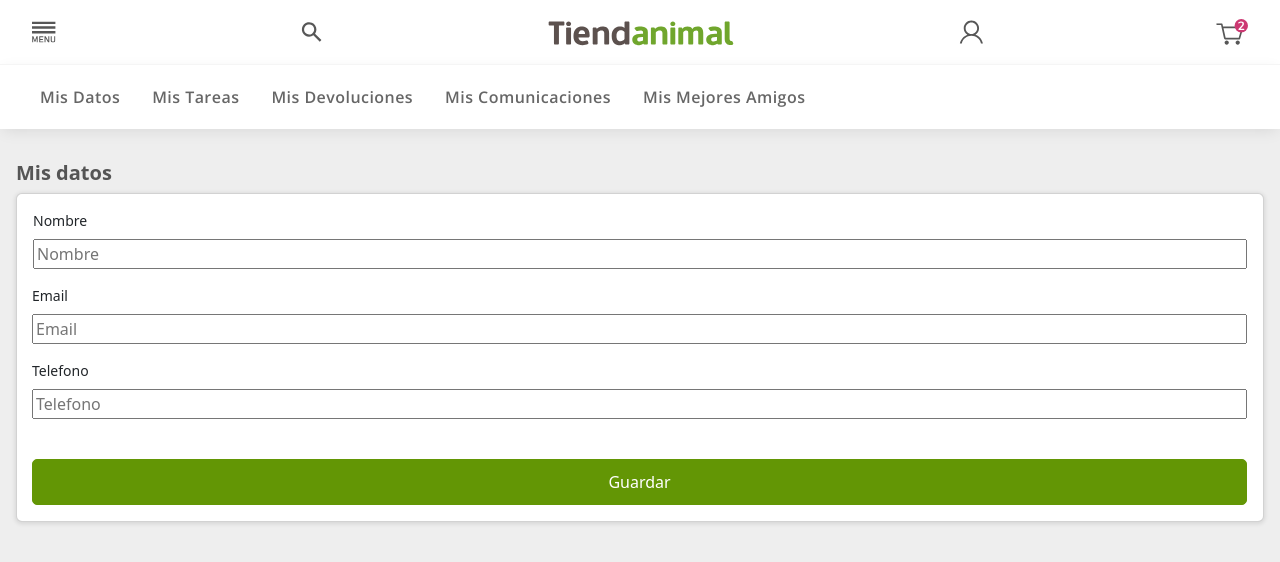
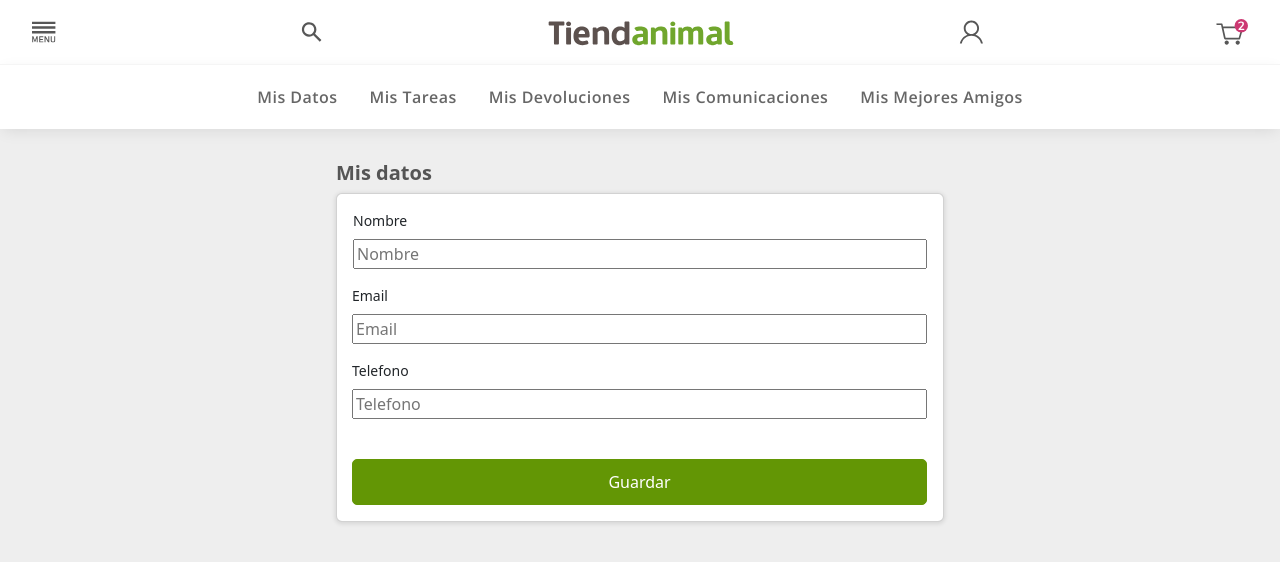
Before and after one commit to nicogambolati/iskaypet-challenges, a React (Create React App) app: page /datos in a window 1280 px wide. Shown: the top 562 px of the page. Built offline with nearby package versions, Linux system fonts and the light colour scheme.

Commit message:
fixes minor styling errors

```diff
--- a/src/App.scss
+++ b/src/App.scss
@@ -1,7 +1,6 @@
-
-/* $primary: #639605; */
-/* $dark-grey: #F5F5F5; */
 @import url('https://fonts.googleapis.com/css2?family=Open+Sans:wght@300;400;600&display=swap');
+@import "bootstrap/scss/mixins/breakpoints";
+@import "~bootstrap/scss/bootstrap";
 
 @font-face {
   font-family: 'Open Sans';
@@ -11,31 +10,38 @@
   /* Add the font files for different weights if needed */
 }
 
+$primary: #639605;
+$white: #FFFFFF;
+$dark-grey: #575757;
+$font-color: #555555;
+$grey1: #F5F5F5;
+$grey2: #EEEEEE;
+$grey3: #B3B3B3;
+
 body {
-  background-color: #EEEEEE !important;
+  background-color: $grey2 !important;
   font-family: 'Open Sans', sans-serif;
 }
-
 
 .App {
   text-align: center;
 
   header {
-    background-color: #FFFFFF;
+    background-color: $white;
 
     button {
-      color: #575757;
+      color: $dark-grey;
       margin-right: 0;
     }
 
     button svg {
-      color: #575757;
+      color: $dark-grey;
     }
   }
 
   h3 {
     font-size: 20px;
-    color: #555555;
+    color: $font-color;
     font-weight: 700;
   }
 }
@@ -75,12 +81,24 @@ body {
   }
 }
 
+.btn.btn-primary {
+  background-color: $primary;
+  border-color: $primary;
+}
+
+.btn.btn-secondary {
+  background-color: $white;
+  border: none;
+  color: $grey3;
+}
+
 .wrapper-component {
   padding: 32px 16px 16px;
 
-  /*TO DO: Responsive in desktop */
-  /* width: 50%;
-  margin: 0 auto; */
+  @include media-breakpoint-up(md) {
+    width: 50%;
+    margin: 0 auto;
+  }
 
   .card {
     box-shadow: 0px 1px 4px 1px rgba(0,0,0,0.1);
@@ -100,8 +118,8 @@ body {
     border-radius: 5px;
 
     &.btn-primary {
-      background-color: #639605;
-      border-color: #639605;
+      background-color: $primary;
+      border-color: $primary;
     }
   }
 }
@@ -109,7 +127,14 @@ body {
 .horizontal-menu {
   header {
     box-shadow: 0px 4px 15px -3px rgba(0,0,0,0.1);
-    border-top: 1px solid #F5F5F5;
+    border-top: 1px solid $grey1;
+
+    @include media-breakpoint-up(md) {
+      .MuiToolbar-root {
+        display: flex;
+        justify-content: center;
+      }
+    }
 
     a {
       font-family: 'Open Sans', sans-serif;
@@ -121,7 +146,35 @@ body {
 }
 
 .item-title {
-    font-family: 'Open Sans';
+    font-family: 'Open Sans', sans-serif;
     font-weight: 600;
     text-transform: capitalize;
 }
+
+.new-task-modal {
+  .modal-header {
+    border-bottom: none;
+  }
+
+  .modal-body {
+    .custom-textarea {
+      resize: vertical;
+      min-height: 156px;
+      max-height: 156px;
+      width: 100%;
+    }
+
+  }
+
+  .modal-footer {
+    border-top: none;
+    display: flex;
+    justify-content: space-between;
+    align-items: center;
+
+    button {
+      flex: 1;
+      margin: 0 5px;
+    }
+  }
+}
--- a/src/index.js
+++ b/src/index.js
@@ -6,7 +6,6 @@ import "bootstrap/dist/css/bootstrap.min.css";
 import "bootstrap/dist/js/bootstrap.bundle.min";
 import { BrowserRouter } from 'react-router-dom';
 import ReactDOM from 'react-dom/client'
-
 
 const root = ReactDOM.createRoot(document.getElementById('root'));
 root.render(
```
